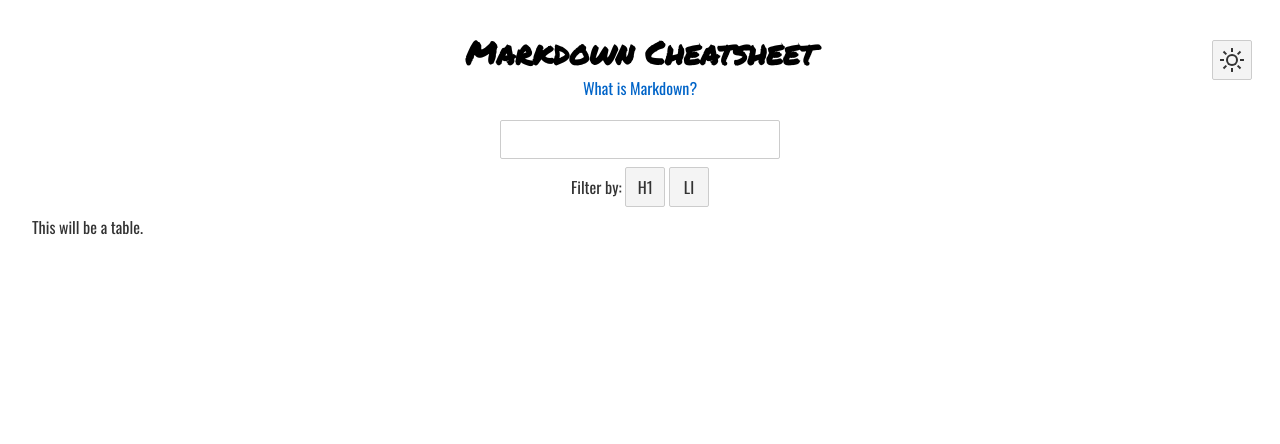
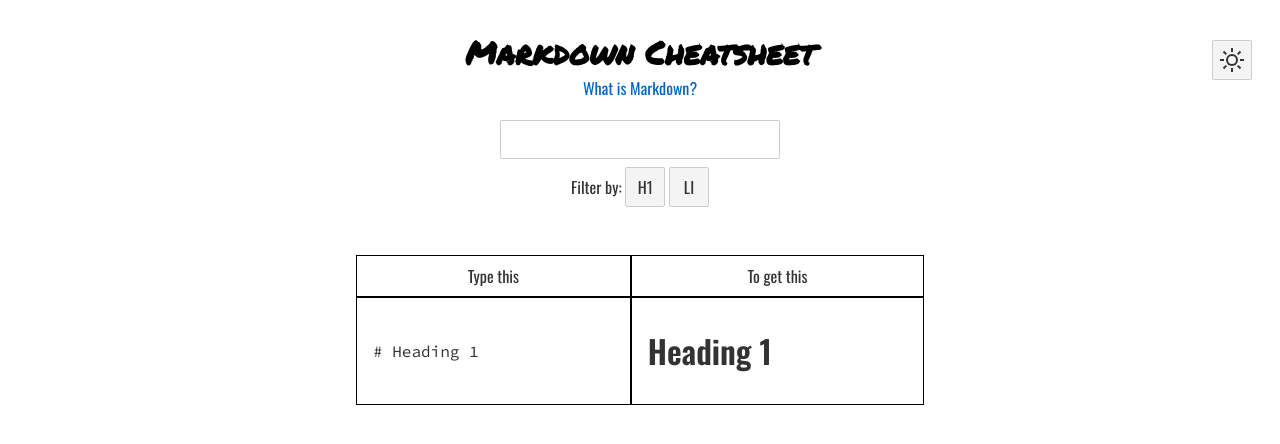
Before and after one commit to fershad/markdown-cheatsheet, a Svelte app: page / in a window 1280 px wide. Shown: the top 444 px of the page. Built offline with nearby package versions, Linux system fonts and the light colour scheme.

Commit message:
add a basic table

```diff
--- a/src/components/Table.svelte
+++ b/src/components/Table.svelte
@@ -1 +1,57 @@
-This will be a table.
+<script>
+</script>
+
+  <div class="table">
+      <div class="row">
+        <div class="header-md">Type this</div>
+        <div class="header-output">To get this</div>
+        <div class="content-md"><code># Heading 1</code></div>
+        <div class="content-output"><h1>Heading 1</h1></div>
+    </div>
+</div>
+
+<style>
+
+code {
+    font-family: 'Source Code Pro', monospace;
+    font-display: swap;
+}
+.table {
+  width: 100%;
+  margin: 0 auto;
+  padding: 1.5em 1em;
+  max-width: 600px;
+}
+
+.table > .row {
+  margin: 1em 0;
+  display: grid;
+  height: 100%;
+  grid-template-areas: "h-md h-output"
+                       "c-md c-output"
+}
+
+div[class^="header-"], div[class^="content-"]{
+    padding: 0.5rem 1rem;
+    border: 1px solid black;
+    display: flex;
+    align-items: center;
+}
+
+div[class^="header-"] {
+    justify-content: center;
+}
+
+.header-md {
+    grid-area: h-md;
+  }
+.header-output {
+    grid-area: h-output;
+  }
+.content-md {
+    grid-area: c-md;
+  }
+.content-output {
+    grid-area: c-output;
+  }
+</style>
```
